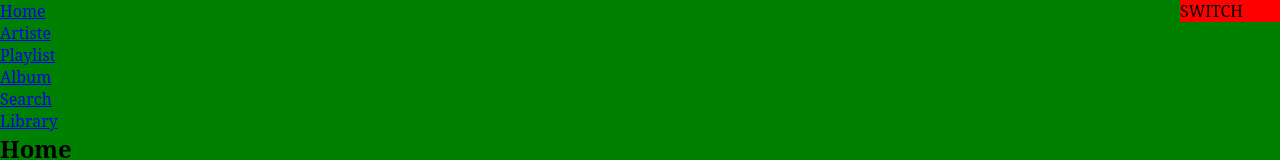
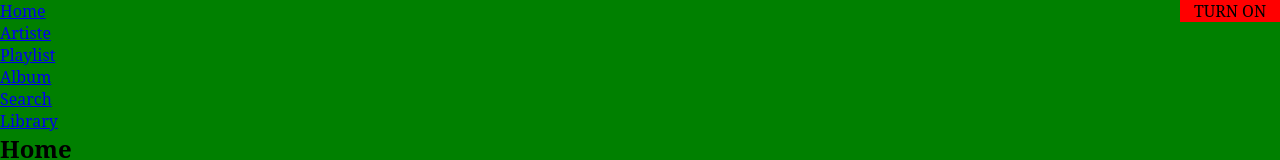
Before and after one commit to mnzit/COPYIFY, a React (Create React App) app: page / in a window 1280 px wide. Shown: the top 160 px of the page. Built offline with nearby package versions, Linux system fonts and the light colour scheme; a web font is replaced by a local one.

Commit message:
Minor updates to reducers, actions and store

```diff
--- a/src/actions/index.js
+++ b/src/actions/index.js
@@ -3,7 +3,7 @@ export const inverseMobileAction = () => ({
 })
 
 export const setMobileSize = (size) => ({
-    type: 'SET_MOBILE_SIZE',
+    type: 'SET_SIZE',
     payload: {
         size: size,
     },
--- a/src/components/index.js
+++ b/src/components/index.js
@@ -4,7 +4,7 @@ import Navigator from './navigator'
 import SizeSwitch from './sizeSwitch'
 import { animated, useSpring } from 'react-spring'
 import { GlobalStyles } from '../globalStyles'
-import React, { useEffect } from 'react'
+import React from 'react'
 import { useSelector, useDispatch } from 'react-redux'
 import { setMobileSize } from '../actions'
 
@@ -15,9 +15,12 @@ const AppWrapper = styled(animated.div)`
 `
 
 function App() {
-    const mobileSize = useSelector((state) => state.mobileSize)
+    const mobileSize = useSelector((state) => state.size)
     const mobile = useSelector((state) => state.mobile)
     const dispatch = useDispatch()
+
+    console.log(mobile)
+    console.log(mobileSize)
 
     if (window.innerWidth < mobileSize) {
         dispatch(setMobileSize(window.innerWidth))
@@ -27,14 +30,10 @@ function App() {
         width: mobile ? `${(mobileSize / window.innerWidth) * 100}vw` : `100vw`,
     })
 
-    useEffect(() => {
-        console.log(`mobile width: ${mobileSize}`)
-        console.log(`window width: ${window.innerWidth}`)
-    }, [mobileSize])
-
     return (
         <>
             <GlobalStyles />
+            {/*window.innerWidth <= mobileSize ? '' : <SizeSwitch />*/}
             <SizeSwitch />
             <AppWrapper style={props}>
                 <Navigator />
--- a/src/components/sizeSwitch/index.js
+++ b/src/components/sizeSwitch/index.js
@@ -2,10 +2,11 @@ import React from 'react'
 import styled from 'styled-components'
 import { animated, useSpring } from 'react-spring'
 import { inverseMobileAction } from '../../actions'
-import { useDispatch } from 'react-redux'
+import { useDispatch, useSelector } from 'react-redux'
 
 const Wrapper = styled(animated.div)`
     width: 100px;
+    text-align: center;
     background: red;
     position: absolute;
     right: 0;
@@ -17,6 +18,7 @@ const Wrapper = styled(animated.div)`
 
 export default function SizeSwitch() {
     const dispatch = useDispatch()
+    const mobile = useSelector((state) => state.mobile)
 
     const handleEvent = () => {
         dispatch(inverseMobileAction())
@@ -26,7 +28,7 @@ export default function SizeSwitch() {
 
     return (
         <Wrapper style={props} onClick={handleEvent}>
-            SWITCH
+            {mobile ? 'TURN OFF' : 'TURN ON'}
         </Wrapper>
     )
 }
--- a/src/reducers/index.js
+++ b/src/reducers/index.js
@@ -6,9 +6,10 @@ export default (state, { type, payload }) => {
                 mobile: !state.mobile,
             }
         case 'SET_SIZE':
+            console.log(`size in SET_SIZE ${payload.size}`)
             return {
                 ...state,
-                mobileSize: payload.size,
+                size: payload.size,
             }
         default:
             return state
--- a/src/store/index.js
+++ b/src/store/index.js
@@ -3,13 +3,13 @@ import reducer from '../reducers'
 
 const initialState = {
     mobile: false,
-    mobileSize: 411,
+    size: 411,
 }
 
 const store = createStore(
     reducer,
     initialState,
-    window.devToolsExtension && window.devToolsExtension()
+    window.__REDUX_DEVTOOLS_EXTENSION__ && window.__REDUX_DEVTOOLS_EXTENSION__()
 )
 
 export default store
```
